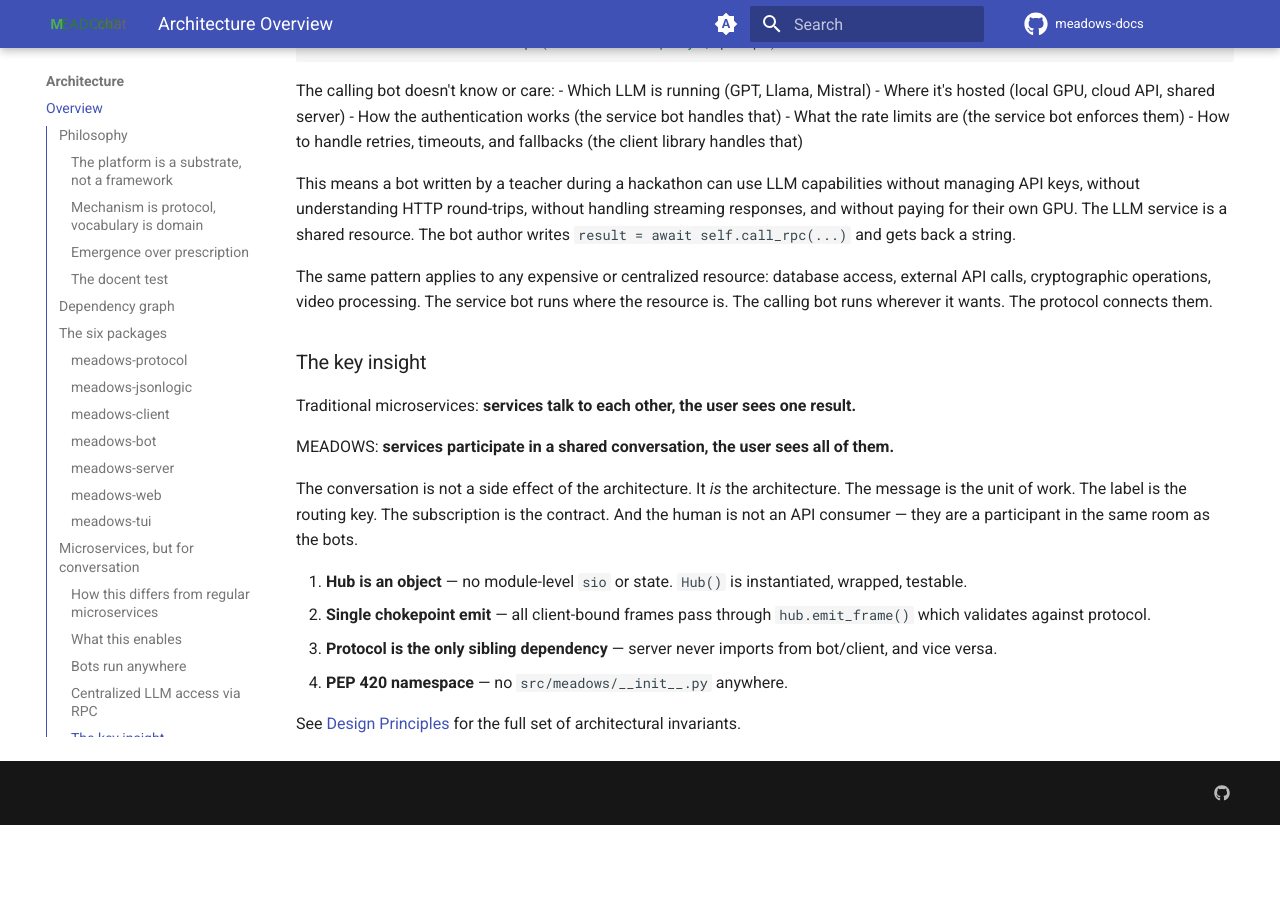
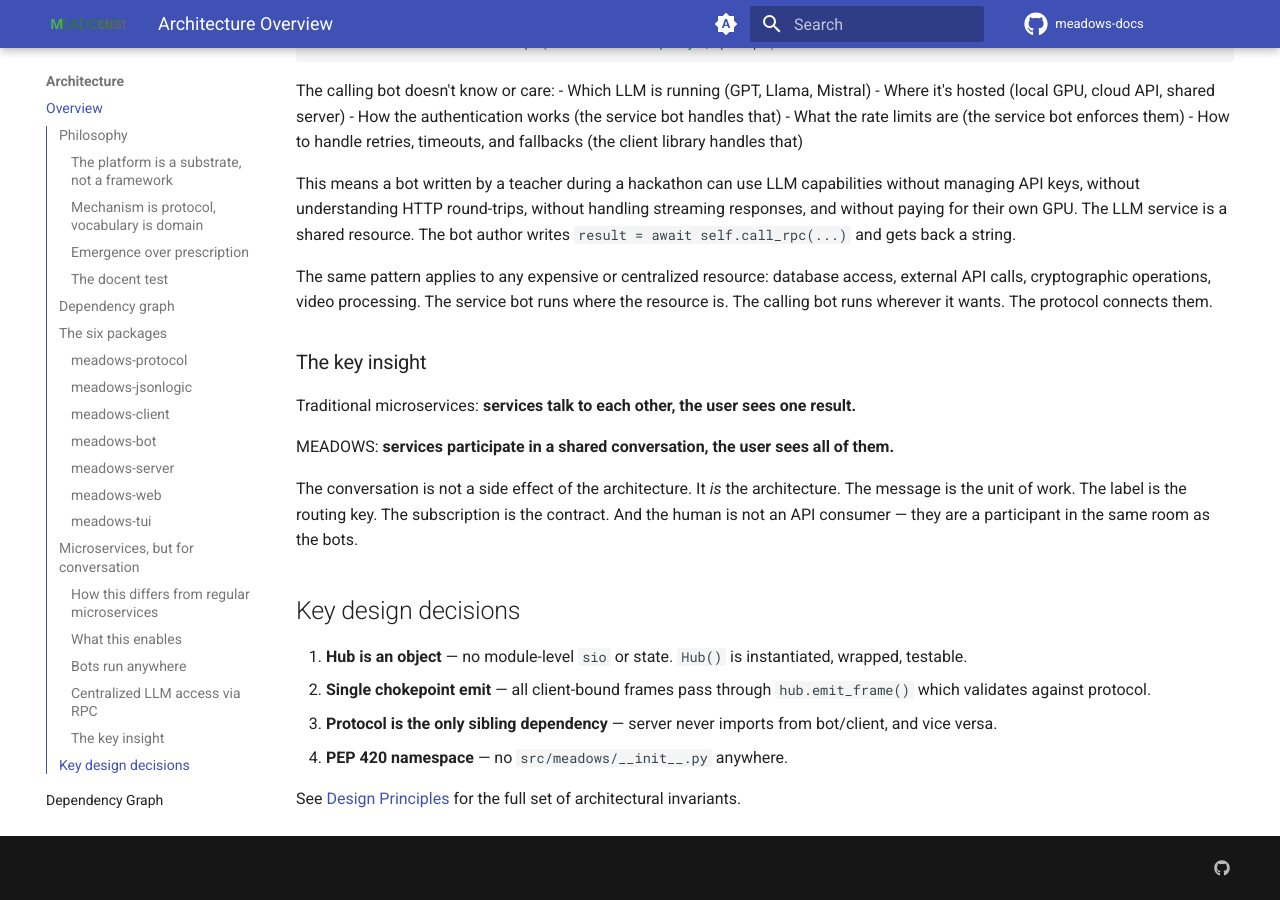
Before and after one commit to remcoboerma/meadows-docs, an MkDocs documentation site: the page built from docs/docs/architecture/overview.md, in a window 1280 px wide and 900 px high, scrolled down 4752 px. Built offline with MkDocs 1.6.1 and Material for MkDocs 9.7.7, drawn with Linux system fonts in a browser that asks for light colours; comment, search, counter and statistics services are not loaded; before the commit the page ends 5577 px from its top, so only the background shows below that.

Commit message:
docs: fix heading placement in overview after microservices expansion

```diff
--- a/docs/docs/architecture/overview.md
+++ b/docs/docs/architecture/overview.md
@@ -167,6 +167,8 @@
 
 The conversation is not a side effect of the architecture. It *is* the architecture. The message is the unit of work. The label is the routing key. The subscription is the contract. And the human is not an API consumer — they are a participant in the same room as the bots.
 
+## Key design decisions
+
 1. **Hub is an object** — no module-level `sio` or state. `Hub()` is instantiated, wrapped, testable.
 2. **Single chokepoint emit** — all client-bound frames pass through `hub.emit_frame()` which validates against protocol.
 3. **Protocol is the only sibling dependency** — server never imports from bot/client, and vice versa.
```
